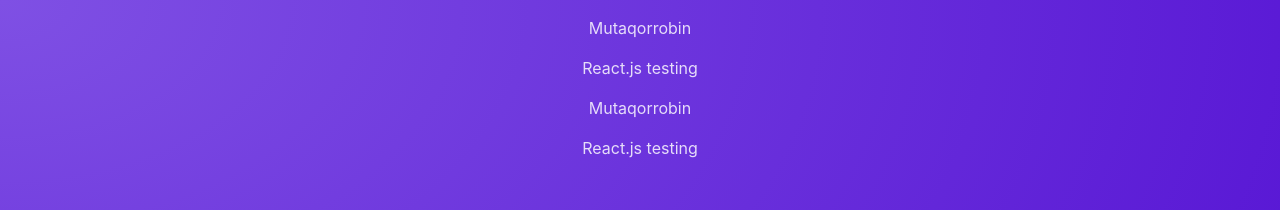
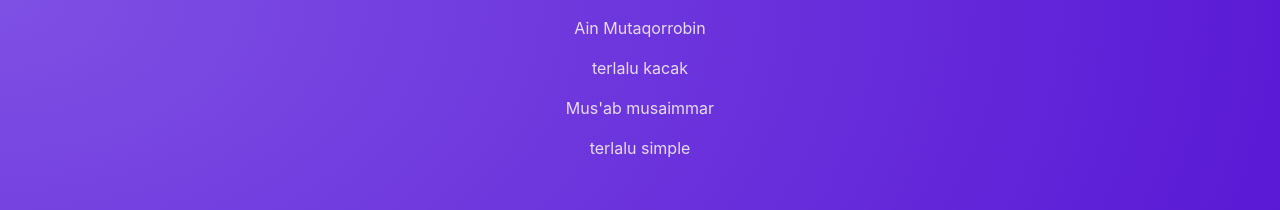
Before and after one commit to ainmutaqorrobin/reactRevision, a React (Vite) app: page / in a window 1280 px wide. Shown: the top 210 px of the page. Built offline with nearby package versions, Linux system fonts and the light colour scheme.

Commit message:
add props to Post component

```diff
--- a/src/App.jsx
+++ b/src/App.jsx
@@ -4,8 +4,8 @@
   return (
     <div>
       {" "}
-      <Post />
-      <Post />
+      <Post author="Ain Mutaqorrobin" body="terlalu kacak" />
+      <Post author="Mus'ab musaimmar" body="terlalu simple" />
     </div>
   );
 }
--- a/src/components/Post.jsx
+++ b/src/components/Post.jsx
@@ -1,8 +1,11 @@
-export default function Post() {
+const names = ["Ain Mutaqorrobin", "Robin Kacak"];
+
+export default function Post(props) {
+  const chosenName = Math.random() > 0.5 ? names[0] : names[1];
   return (
     <div>
-      <p>Mutaqorrobin</p>
-      <p>React.js testing</p>
+      <p>{props.author}</p>
+      <p>{props.body}</p>
     </div>
   );
 }
```
